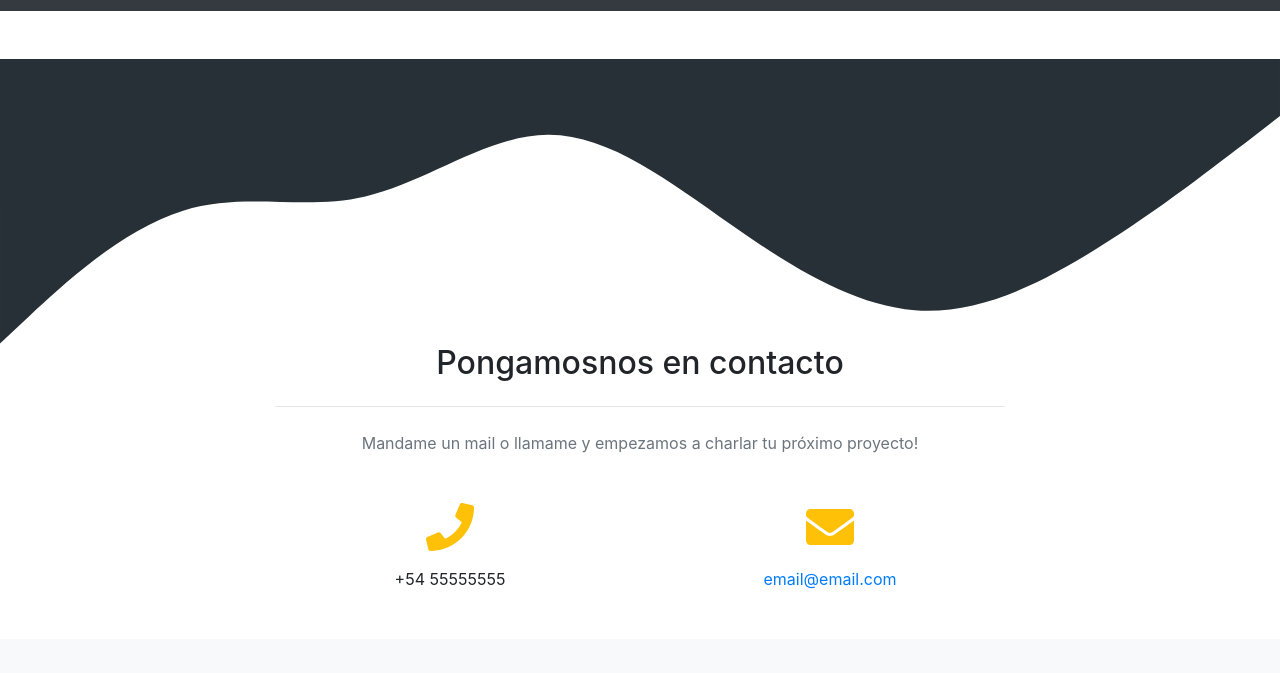
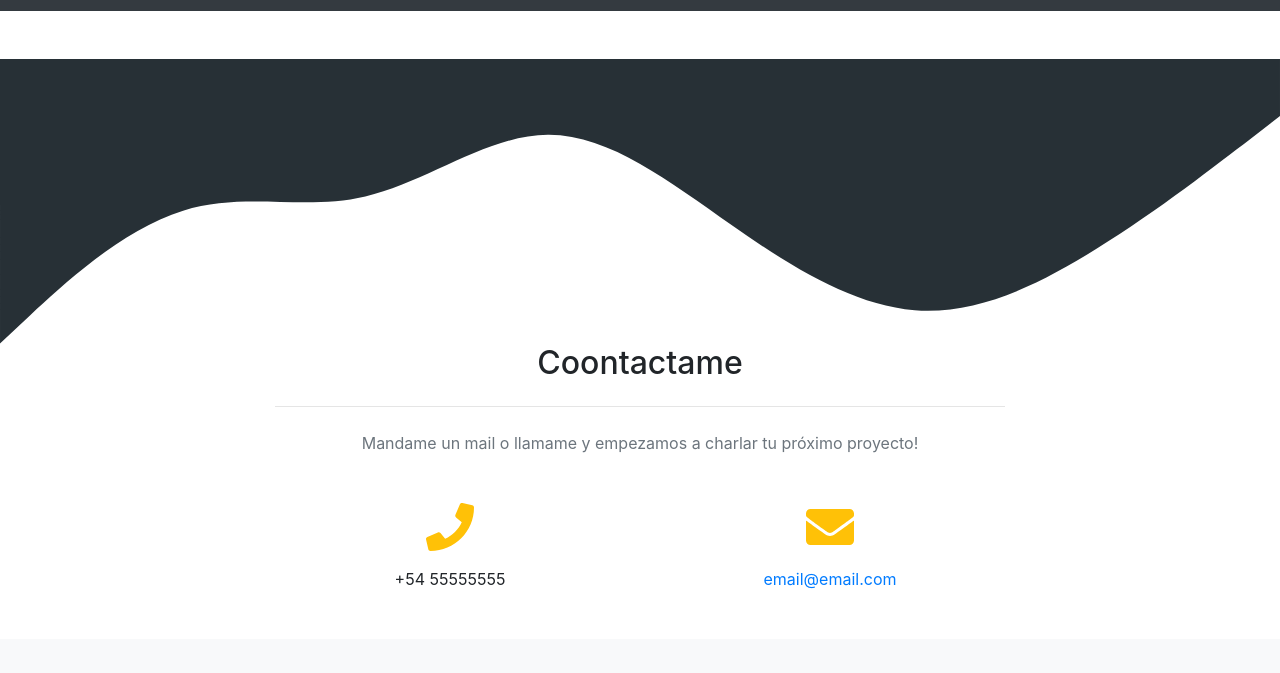
Before and after one commit to Federicotrotta24/Tercera-entrega-sass, a plain HTML site: page index.html in a window 1280 px wide. Shown: the part 3212-3885 px from the top of the page. Drawn offline with nearby package versions, Linux system fonts and the light colour scheme.

Commit message:
Cambio en contacto

```diff
--- a/index.html
+++ b/index.html
@@ -207,7 +207,7 @@
         <div class="container mb-5">
             <div class="row justify-content-center">
                 <div class="col-lg-8 text-center">
-                    <h2 class="mt-0">Pongamosnos en contacto</h2>
+                    <h2 class="mt-0">Coontactame</h2>
                     <hr class="divider my-4" />
                     <p class="text-muted mb-5">Mandame un mail o llamame y empezamos a charlar tu próximo proyecto!</p>
                 </div>
```
Also changed, not shown: 1 other file.
